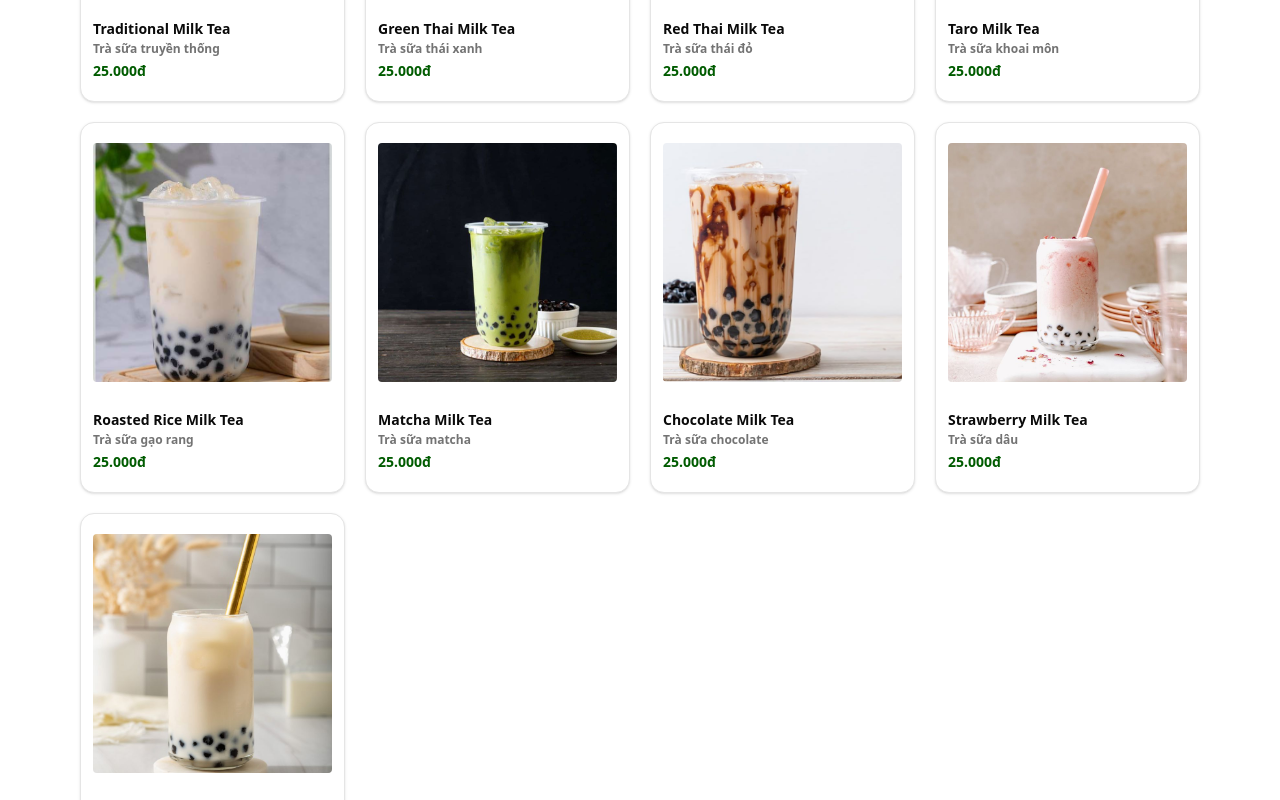
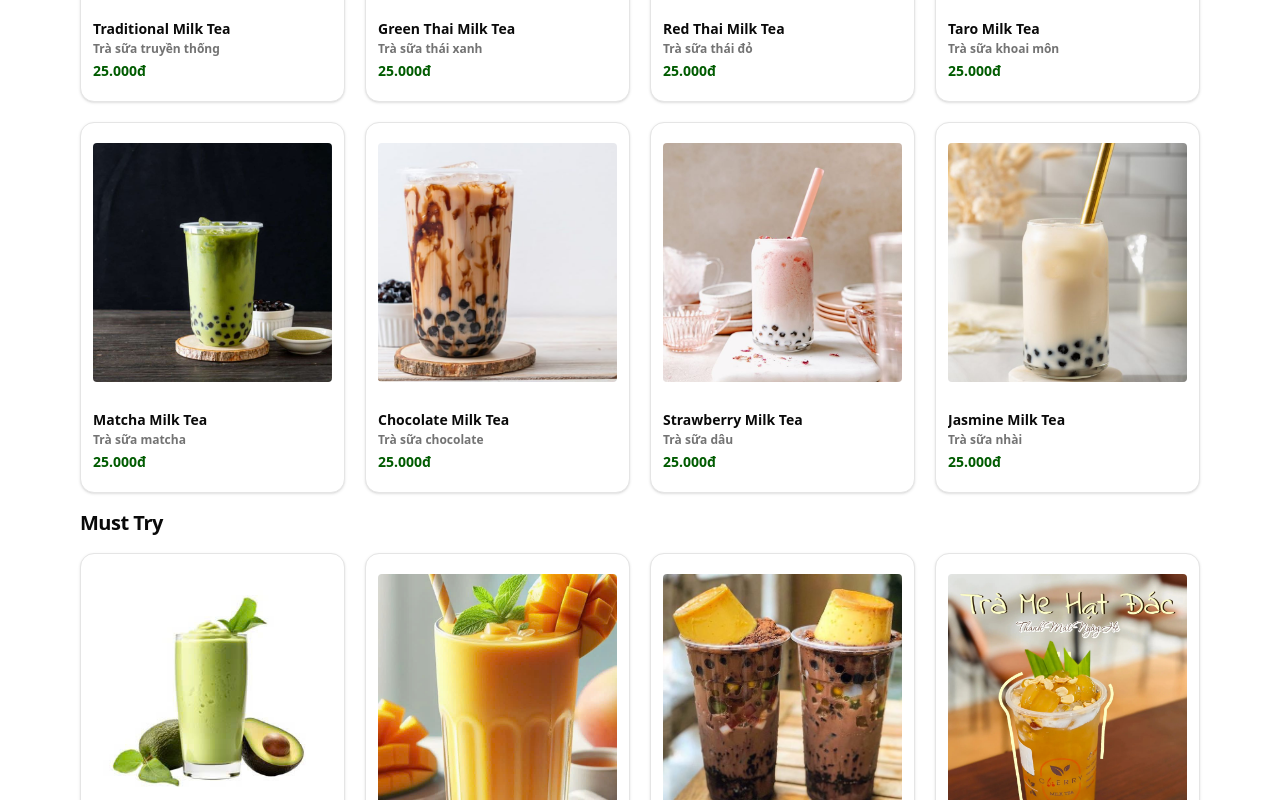
Before and after one commit to thuo-huynh/cafe39, a Next.js app: page /en in a window 1280 px wide. Shown: the part 1480-2280 px from the top of the page. Built offline with nearby package versions, Linux system fonts and the light colour scheme; grey boxes are pictures that could not be loaded.

Commit message:
fix: update price menu

```diff
--- a/src/data/menu.ts
+++ b/src/data/menu.ts
@@ -85,7 +85,7 @@ export const products: Product[] = [
     description: "coffee-5.description",
     image: "/images/coffee/cafe-bo.jpg",
     price: {
-      medium: 25000,
+      medium: 30000,
       large: null,
     },
     category: "coffee",
@@ -158,17 +158,17 @@ export const products: Product[] = [
     },
     category: "milk-tea",
   },
-  {
-    id: "milk-tea-5",
-    title: "milk-tea-5.title",
-    description: "milk-tea-5.description",
-    image: "/images/milk-tea/gao-rang.jpg",
-    price: {
-      medium: 25000,
-      large: null,
-    },
-    category: "milk-tea",
-  },
+  // {
+  //   id: "milk-tea-5",
+  //   title: "milk-tea-5.title",
+  //   description: "milk-tea-5.description",
+  //   image: "/images/milk-tea/gao-rang.jpg",
+  //   price: {
+  //     medium: 25000,
+  //     large: null,
+  //   },
+  //   category: "milk-tea",
+  // },
   {
     id: "milk-tea-6",
     title: "milk-tea-6.title",
@@ -232,7 +232,7 @@ export const products: Product[] = [
     description: "must-try-2.description",
     image: "/images/must-try/mango.jpg",
     price: {
-      medium: 25000,
+      medium: 30000,
       large: null,
     },
     category: "must-try",
@@ -406,17 +406,17 @@ export const products: Product[] = [
     },
     category: "juices",
   },
-  {
-    id: "juices-5",
-    title: "juices-5.title",
-    description: "juices-5.description",
-    image: "/images/juice/rau-ma.jpg",
-    price: {
-      medium: 20000,
-      large: null,
-    },
-    category: "juices",
-  },
+  // {
+  //   id: "juices-5",
+  //   title: "juices-5.title",
+  //   description: "juices-5.description",
+  //   image: "/images/juice/rau-ma.jpg",
+  //   price: {
+  //     medium: 20000,
+  //     large: null,
+  //   },
+  //   category: "juices",
+  // },
   {
     id: "juices-6",
     title: "juices-6.title",
@@ -441,17 +441,17 @@ export const products: Product[] = [
   },
 
   // Yogurt
-  {
-    id: "yogurt-1",
-    title: "yogurt-1.title",
-    description: "yogurt-1.description",
-    image: "/images/yogurt/trai-cay.jpg",
-    price: {
-      medium: 25000,
-      large: null,
-    },
-    category: "yogurt",
-  },
+  // {
+  //   id: "yogurt-1",
+  //   title: "yogurt-1.title",
+  //   description: "yogurt-1.description",
+  //   image: "/images/yogurt/trai-cay.jpg",
+  //   price: {
+  //     medium: 25000,
+  //     large: null,
+  //   },
+  //   category: "yogurt",
+  // },
   {
     id: "yogurt-2",
     title: "yogurt-2.title",
@@ -507,15 +507,15 @@ export const products: Product[] = [
     },
     category: "yogurt",
   },
-  {
-    id: "yogurt-7",
-    title: "yogurt-7.title",
-    description: "yogurt-7.description",
-    image: "/images/yogurt/panna-cotta.jpg",
-    price: {
-      medium: 25000,
-      large: null,
-    },
-    category: "yogurt",
-  },
+  // {
+  //   id: "yogurt-7",
+  //   title: "yogurt-7.title",
+  //   description: "yogurt-7.description",
+  //   image: "/images/yogurt/panna-cotta.jpg",
+  //   price: {
+  //     medium: 25000,
+  //     large: null,
+  //   },
+  //   category: "yogurt",
+  // },
 ];
```
